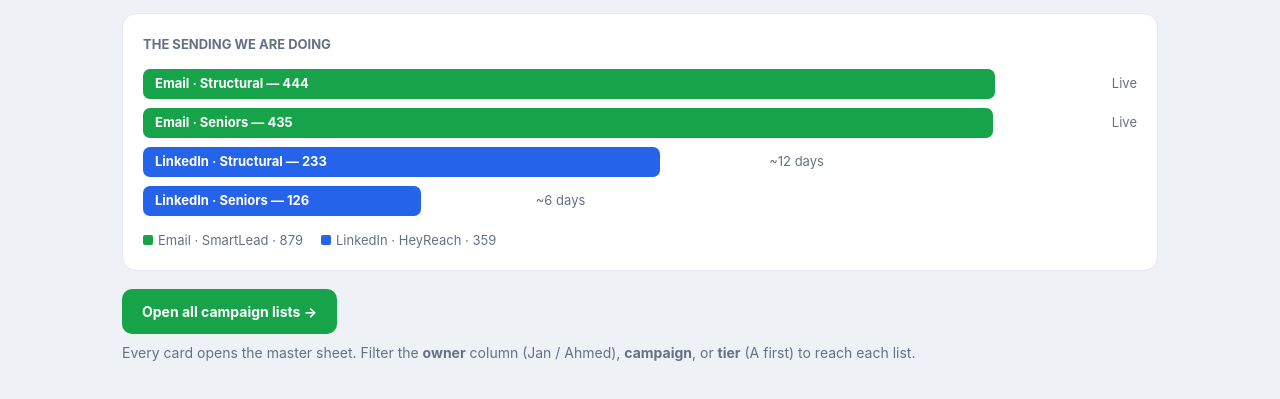
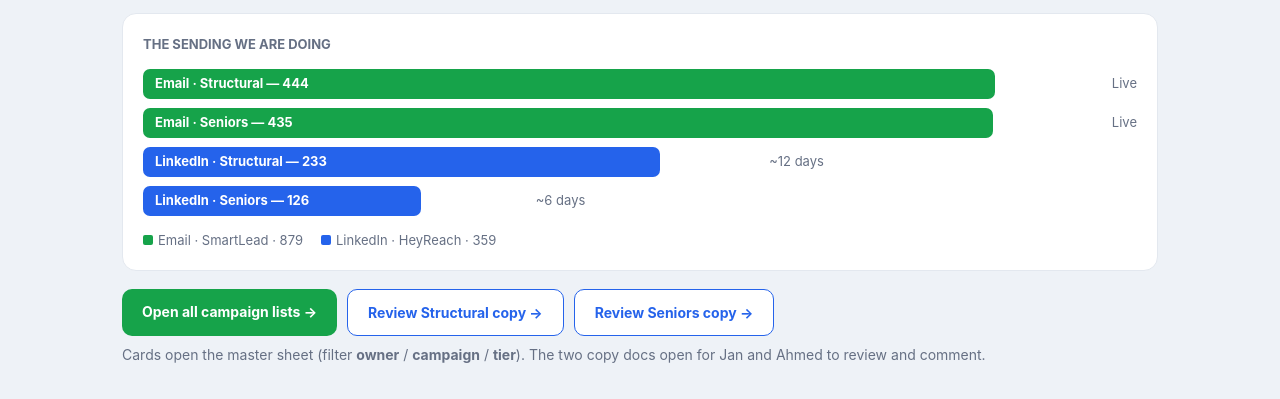
Before and after one commit to amribrahim-Rev/GSD-dashboard, a website: page index.html in a window 1280 px wide. Shown: the part 369-768 px from the top of the page. Drawn offline with Linux system fonts and the light colour scheme.

Commit message:
Dashboard: add Structural + Seniors copy review buttons, dedupe old one

```diff
--- a/index.html
+++ b/index.html
@@ -64,8 +64,12 @@
       <div class="frow"><div class="fbar" style="width:28%;background:#2563eb">LinkedIn · Seniors — 126</div><div class="fnum">~6 days</div></div>
       <div style="display:flex;gap:18px;margin-top:14px;font-size:13px;color:var(--mut)"><span><span style="display:inline-block;width:10px;height:10px;border-radius:2px;background:#16a34a;margin-right:5px"></span>Email · SmartLead · 879</span><span><span style="display:inline-block;width:10px;height:10px;border-radius:2px;background:#2563eb;margin-right:5px"></span>LinkedIn · HeyReach · 359</span></div>
     </div>
-    <a href="https://docs.google.com/spreadsheets/d/1s3VK1PCZD1CA9o6pvc3Gz5ws_coJKSHG_ts_mAEb1BQ/edit" target="_blank" rel="noopener" style="display:inline-block;margin-top:18px;background:var(--green);color:#fff;padding:12px 20px;border-radius:10px;font-weight:700;font-size:14px;text-decoration:none">Open all campaign lists &rarr;</a>
-    <div class="sub" style="margin-top:8px">Every card opens the master sheet. Filter the <b>owner</b> column (Jan / Ahmed), <b>campaign</b>, or <b>tier</b> (A first) to reach each list.</div>
+    <div style="display:flex;flex-wrap:wrap;gap:10px;margin-top:18px">
+      <a href="https://docs.google.com/spreadsheets/d/1s3VK1PCZD1CA9o6pvc3Gz5ws_coJKSHG_ts_mAEb1BQ/edit" target="_blank" rel="noopener" style="display:inline-block;background:var(--green);color:#fff;padding:12px 20px;border-radius:10px;font-weight:700;font-size:14px;text-decoration:none">Open all campaign lists &rarr;</a>
+      <a href="https://docs.google.com/document/d/1rBB6Tqb11dvWPUAflJQiIWErKcDXMM5n_2g6DdqgCRQ/edit" target="_blank" rel="noopener" style="display:inline-block;background:#fff;color:var(--blue);border:1px solid var(--blue);padding:12px 20px;border-radius:10px;font-weight:700;font-size:14px;text-decoration:none">Review Structural copy &rarr;</a>
+      <a href="https://docs.google.com/document/d/1oydYRGP9eauaLM0OytypezKJGNSNcFcf3dBnu5IAUP8/edit" target="_blank" rel="noopener" style="display:inline-block;background:#fff;color:var(--blue);border:1px solid var(--blue);padding:12px 20px;border-radius:10px;font-weight:700;font-size:14px;text-decoration:none">Review Seniors copy &rarr;</a>
+    </div>
+    <div class="sub" style="margin-top:8px">Cards open the master sheet (filter <b>owner</b> / <b>campaign</b> / <b>tier</b>). The two copy docs open for Jan and Ahmed to review and comment.</div>
   </div>
   <div class="section">
     <div class="sec-head"><span class="dot" style="background:var(--blue)"></span><h2>Month 1 Results</h2><span class="tag p-green">Optimization phase complete</span></div>
@@ -113,8 +117,7 @@
       <tr><td>Structural LinkedIn</td><td>90</td><td><span class="pill p-blue">LinkedIn</span></td><td>Ahmed Amr</td><td>Structural engineers</td></tr>
       <tr><td>Cold Calls</td><td>50 / day</td><td><span class="pill p-amber">Calls</span></td><td>SDR</td><td>Hot + replied leads</td></tr>
     </table>
-    <a href="https://docs.google.com/document/d/1rBB6Tqb11dvWPUAflJQiIWErKcDXMM5n_2g6DdqgCRQ/edit" target="_blank" rel="noopener" style="display:inline-block;margin-top:18px;background:var(--blue);color:#fff;padding:12px 20px;border-radius:10px;font-weight:700;font-size:14px;text-decoration:none">Review and comment on the Structural Engineers email copies &rarr;</a>
-    <div class="sub" style="margin-top:8px">Opens the campaign doc in Google Docs. Add comments directly on the copy.</div>
+    <div class="sub" style="margin-top:12px">Campaign copy for both personas is linked at the top (Review Structural copy / Review Seniors copy).</div>
   </div>
   <div class="foot">GSD Idea x IDEA StatiCa · Month 1 Report and First Two Weeks Plan · Full detail in the Obsidian brain.</div>
 </div>
```
